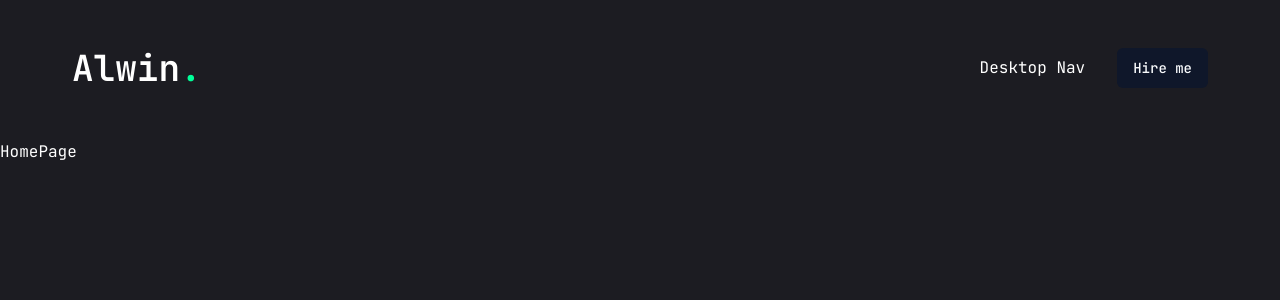
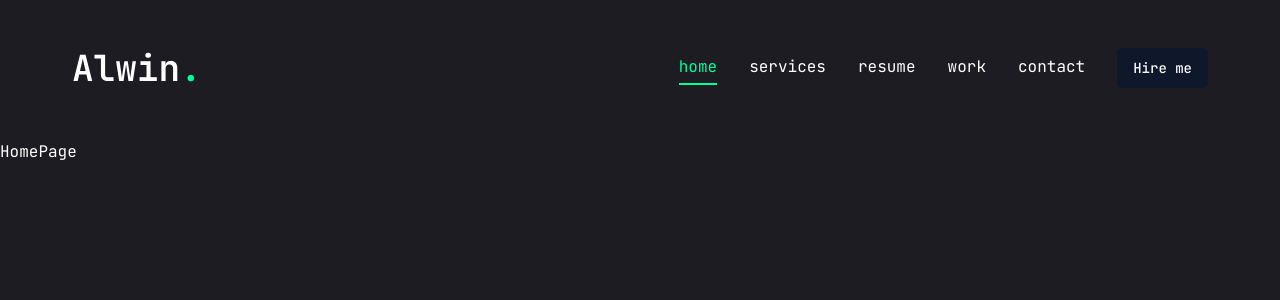
Before and after one commit to retr0717/portfolio, a Next.js app: page / in a window 1280 px wide. Shown: the top 300 px of the page. Built offline with nearby package versions, Linux system fonts and the light colour scheme.

Commit message:
nav links

```diff
--- a/components/Nav.tsx
+++ b/components/Nav.tsx
@@ -1,9 +1,46 @@
+'use-client'
+
+import Link from "next/link";
+import { usePathname } from "next/navigation";
+
+const links = [
+  {
+    name: "home",
+    path: "/",
+  },
+  {
+    name: "services",
+    path: "/services",
+  },
+  {
+    name: "resume",
+    path: "/resume",
+  },
+  {
+    name: "work",
+    path: "/work",
+  },
+  {
+    name: "contact",
+    path: "/contact",
+  },
+
+]
 
 const Nav = () => {
+  const pathname = usePathname();
+  console.log(pathname);
+
   return (
-    <nav>
-      <h1>Desktop Nav</h1>
-    </nav>
+    <nav className="flex gap-8">
+      {
+        links.map((link: { name: string, path: string }, index: number) => (
+          <Link href={link.path} key={index} className={`${pathname == link.path ? "text-accent border-b-2 border-accent" : ""}`} >
+            {link.name}
+          </Link>
+        ))
+      }
+    </nav >
   );
 };
 
```
